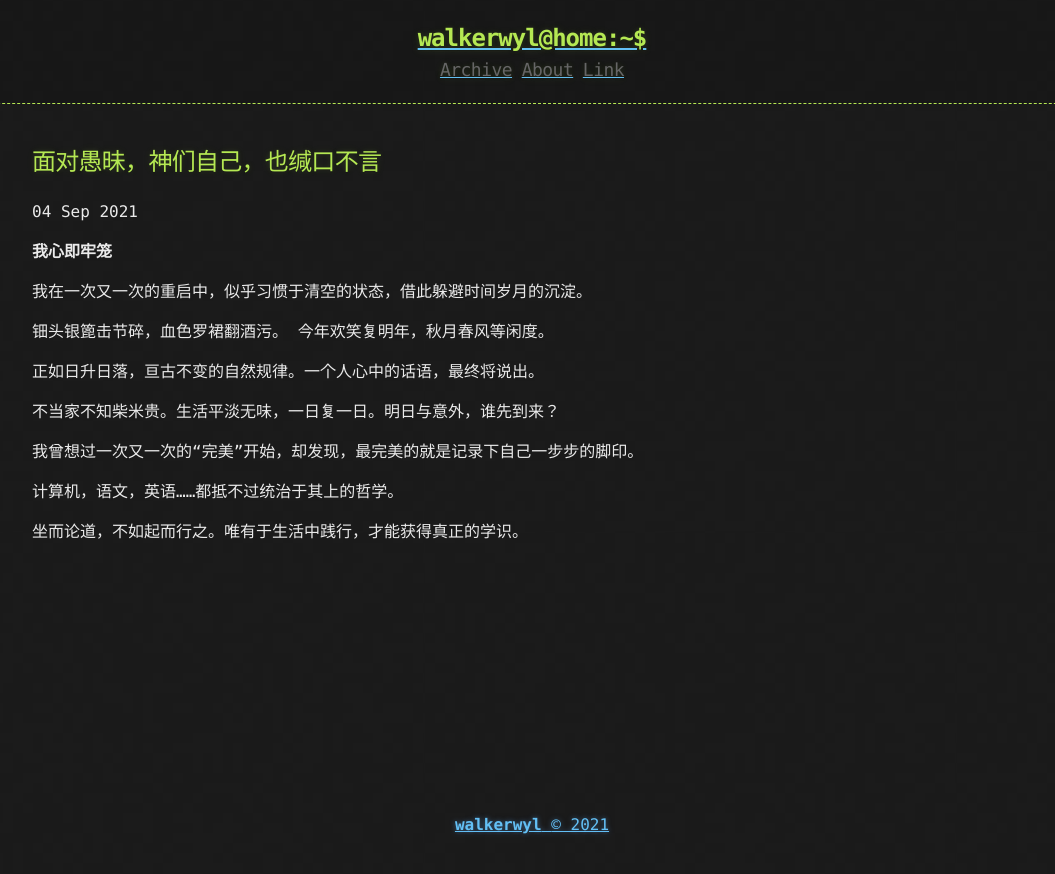
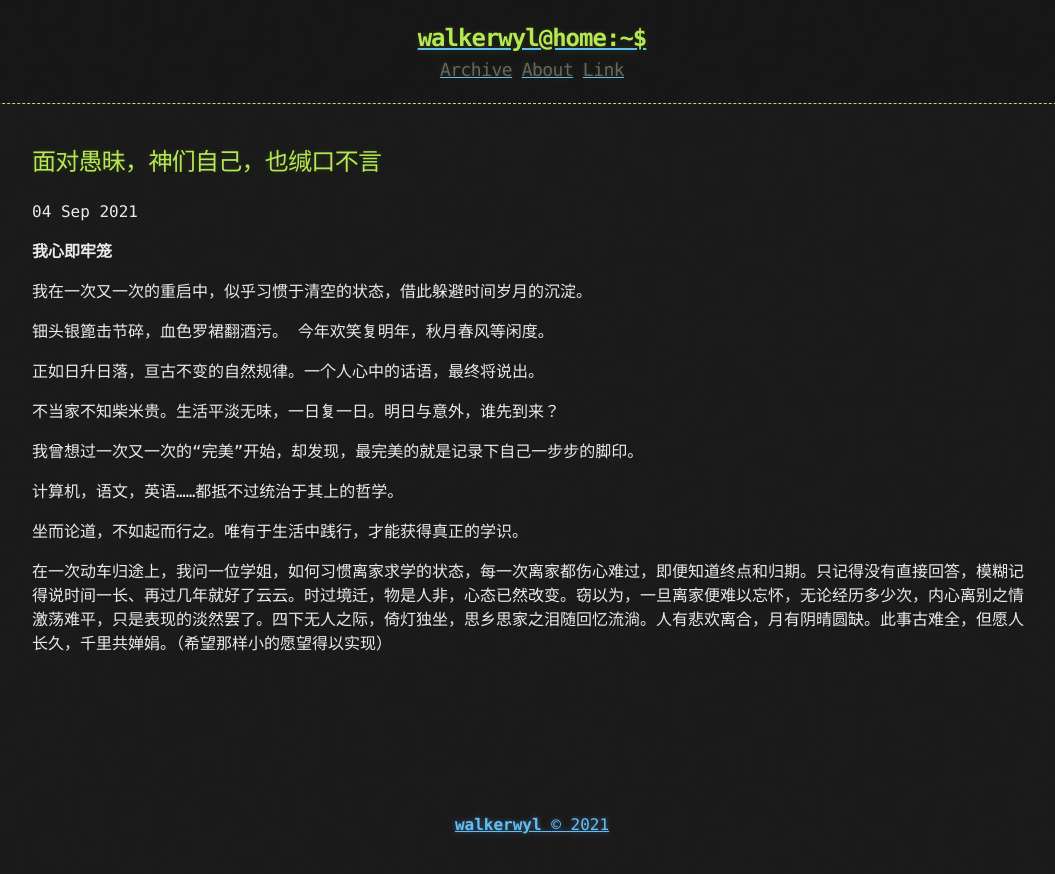
Before and after one commit to walkerwyl/walkerwyl.github.io, a Jekyll site: the page built from _posts/2021-09-04-面对愚昧，神们自己，也缄口不言.md, in a window 1280 px wide. Shown: the top 874 px of the page, without its empty margins (108-1163 px from the left). Built offline with Jekyll 4.4.1, drawn with Linux system fonts in a browser that asks for light colours.

Commit message:
update manifesto

```diff
--- a/_posts/2021-09-04-面对愚昧，神们自己，也缄口不言.md
+++ b/_posts/2021-09-04-面对愚昧，神们自己，也缄口不言.md
@@ -20,3 +20,5 @@ published: true
 计算机，语文，英语……都抵不过统治于其上的哲学。
 
 坐而论道，不如起而行之。唯有于生活中践行，才能获得真正的学识。
+
+在一次动车归途上，我问一位学姐，如何习惯离家求学的状态，每一次离家都伤心难过，即便知道终点和归期。只记得没有直接回答，模糊记得说时间一长、再过几年就好了云云。时过境迁，物是人非，心态已然改变。窃以为，一旦离家便难以忘怀，无论经历多少次，内心离别之情激荡难平，只是表现的淡然罢了。四下无人之际，倚灯独坐，思乡思家之泪随回忆流淌。人有悲欢离合，月有阴晴圆缺。此事古难全，但愿人长久，千里共婵娟。（希望那样小的愿望得以实现）
```
